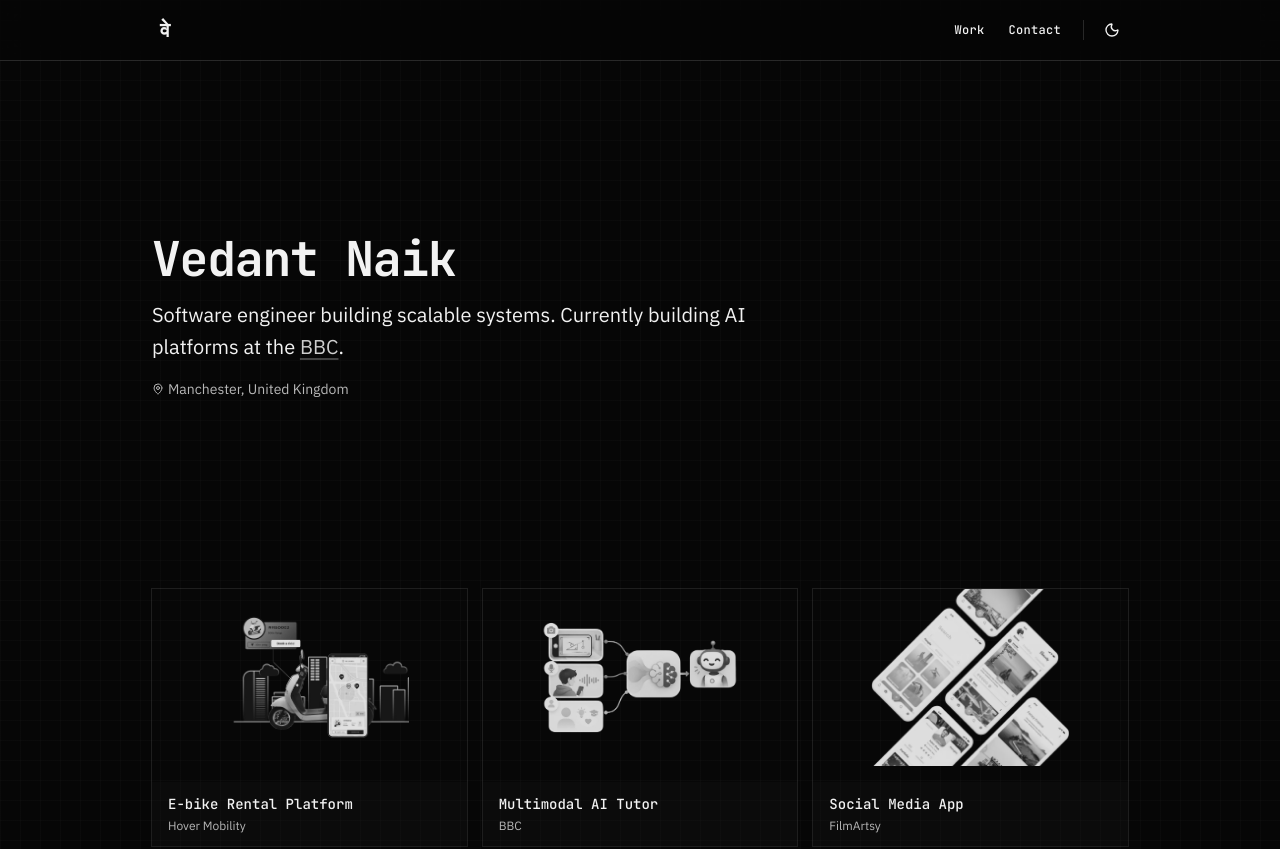
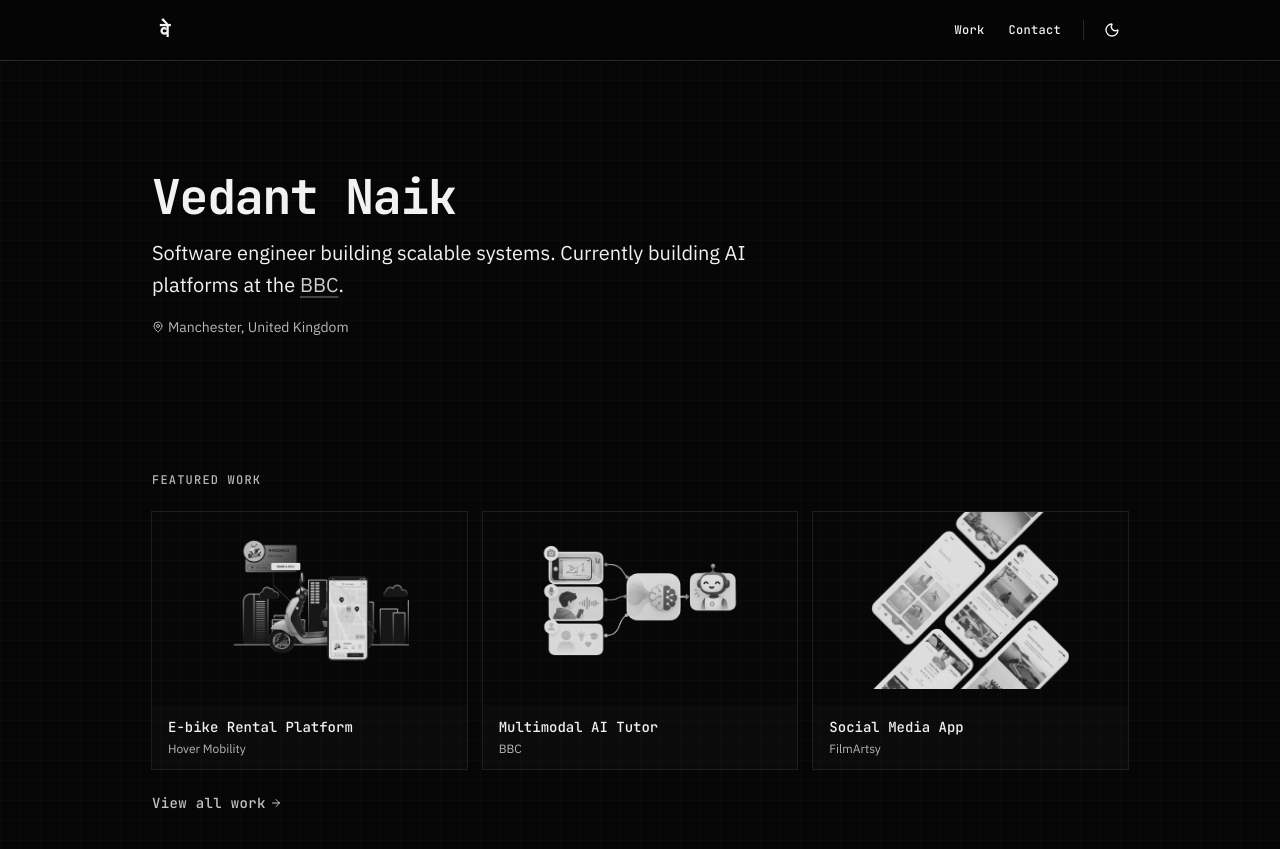
Before and after one commit to vedantnaik19/vedantnaik19.github.io, a Next.js app: page / in a window 1280 px wide. Shown: the top 849 px of the page. Built offline with nearby package versions, Linux system fonts and the light colour scheme.

Commit message:
Adjust hero/featured viewport layout and add label

```diff
--- a/app/page.tsx
+++ b/app/page.tsx
@@ -7,8 +7,10 @@ import { Skills } from "@/components/skills";
 export default function Home() {
   return (
     <main className="container mx-auto flex max-w-5xl flex-1 flex-col gap-12 px-6 pt-8 pb-24 md:gap-20 md:pt-16">
-      <Hero />
-      <Featured />
+      <section className="flex flex-col gap-12 md:gap-20 lg:min-h-[calc(100dvh-4rem)] lg:justify-between lg:gap-10">
+        <Hero />
+        <Featured />
+      </section>
       <Experience />
       <Skills />
       <Education />
--- a/components/featured.tsx
+++ b/components/featured.tsx
@@ -62,7 +62,7 @@ const projects = [
 
 export function Featured() {
   return (
-    <SectionBlock>
+    <SectionBlock label="Featured Work" className="lg:flex-1 lg:justify-center">
       <div className="grid gap-4 sm:grid-cols-2 lg:grid-cols-3">
         {projects.map((project, i) => (
           <FeaturedCard key={i} {...project} />
--- a/components/hero.tsx
+++ b/components/hero.tsx
@@ -4,7 +4,7 @@ import { TypographyH1, TypographyLarge, TypographyMuted } from "./typography";
 
 export function Hero() {
   return (
-    <section className="flex min-h-72 w-full items-center lg:min-h-96">
+    <section className="flex w-full flex-1 items-center">
       <div className="flex flex-col gap-y-4">
         <TypographyH1>Vedant Naik</TypographyH1>
 
```
